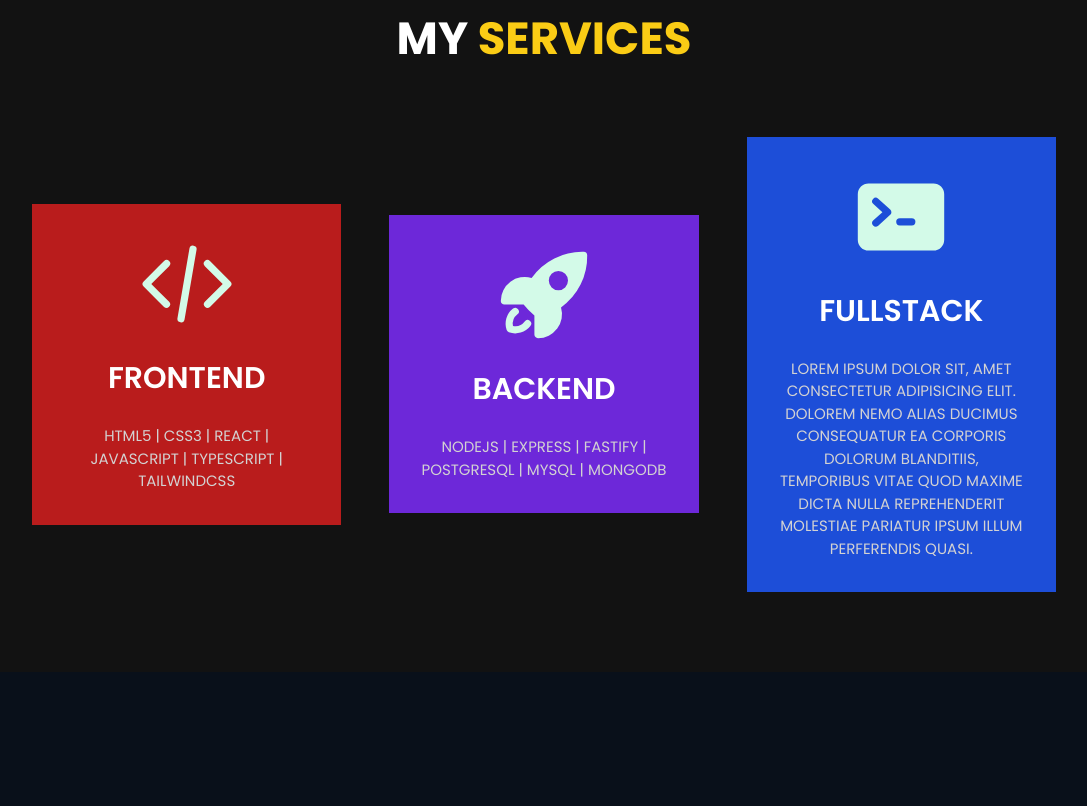
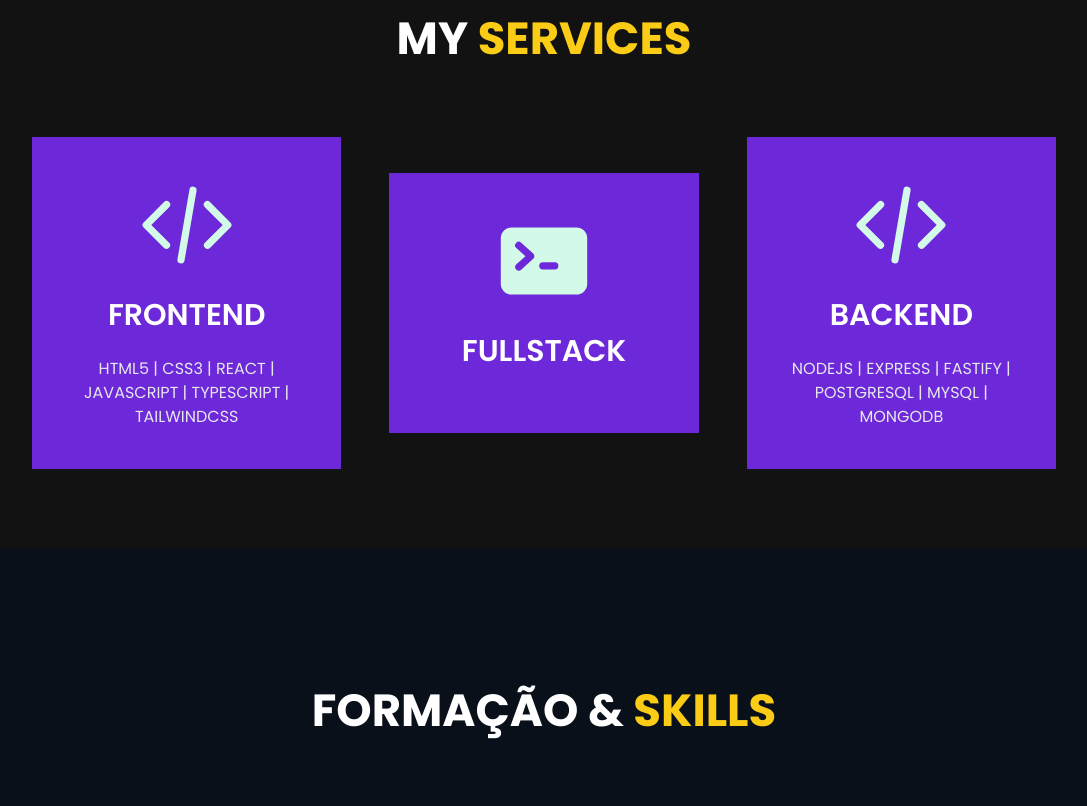
Before and after one commit to ismaelsoares/ismadev, a Next.js app: page / in a window 1280 px wide. Shown: the part 1820-2626 px from the top of the page, without its empty margins (96-1183 px from the left). Built offline with nearby package versions, Linux system fonts and the light colour scheme.

Commit message:
Componentization props ServiceCard on Services

```diff
--- a/components/Hero.tsx
+++ b/components/Hero.tsx
@@ -17,7 +17,7 @@ export const Hero = () => {
   return (
     <div className="h-[88vh] bg-[url('/images/banner.jpg')] mt-[10vh] bg-cover bg-center">
       <Particle />
-      <div className=" w-[80%] grid-cols-1 mx-auto grid lg:grid-cols-2 gap-[3rem] h-[100%] items-center">
+      <div className="w-4/5 grid-cols-1 mx-auto grid lg:grid-cols-2 gap-12 h-full items-center">
         <motion.div
           variants={fadeIn("down", 0.4)}
           initial="hidden"
--- a/components/Services.tsx
+++ /dev/null
@@ -1,57 +0,0 @@
-import {
-   CodeBracketIcon,
-   CommandLineIcon,
-   RocketLaunchIcon
-} from "@heroicons/react/20/solid"
-
-export const Services = () => {
-   return (
-      <div id="services" className="bg-[#121212] pt-[4rem] md:pt-[8rem] pb-[5rem]">
-         <p className="heading">
-            My <span className="text-yellow-400">Services</span>
-         </p>
-         <div className="grid grid-cols-1 md:grid-cols-2 lg:grid-cols-3 w-[80%]
-         mx-auto items-center gap-[3rem] mt-[4rem] text-white">
-
-            <div data-aos='fade-right'>
-               <div className="bg-red-700 hover:scale-110 transform transition-all
-               duration-300 hover:rotate-6 uppercase font-semibold text-center p-[2rem]">
-                  <CodeBracketIcon className="w-[6rem] h-[6rem] mx-auto text-[#d3fae8]" />
-                  <h1 className="text-[20px] md:text-[30px] mt-[1.5rem] mb-[1.5rem]">
-                     Frontend
-                  </h1>
-                  <p className="text-[15px] text-[#d3d2d2] font-normal">
-                     HTML5 | CSS3 | React | Javascript | TypeScript | TailwindCSS
-                  </p>
-               </div>
-            </div>
-
-            <div data-aos='zoom-in' data-aos-delay='300'>
-               <div className="bg-violet-700 hover:scale-110 transform transition-all
-               duration-300 uppercase font-semibold text-center p-[2rem]">
-                  <RocketLaunchIcon className="w-[6rem] h-[6rem] mx-auto text-[#d3fae8]" />
-                  <h1 className="text-[20px] md:text-[30px] mt-[1.5rem] mb-[1.5rem]">
-                     Backend
-                  </h1>
-                  <p className="text-[15px] text-[#d3d2d2] font-normal">
-                     NodeJS | Express | Fastify | PostGreSQL | MySQL | MongoDB
-                  </p>
-               </div>
-            </div>
-
-            <div data-aos='fade-left' data-aos-delay='500'>
-               <div className="bg-blue-700 hover:scale-110 transform transition-all
-               duration-300 hover:rotate-6 uppercase font-semibold text-center p-[2rem]">
-                  <CommandLineIcon className="w-[6rem] h-[6rem] mx-auto text-[#d3fae8]" />
-                  <h1 className="text-[20px] md:text-[30px] mt-[1.5rem] mb-[1.5rem]">
-                     Fullstack
-                  </h1>
-                  <p className="text-[15px] text-[#d3d2d2] font-normal">
-                     Lorem ipsum dolor sit, amet consectetur adipisicing elit. Dolorem nemo alias ducimus consequatur ea corporis dolorum blanditiis, temporibus vitae quod maxime dicta nulla reprehenderit molestiae pariatur ipsum illum perferendis quasi.
-                  </p>
-               </div>
-            </div>
-         </div>
-      </div>
-   )
-}
--- /dev/null
+++ b/components/Services/Icon.tsx
@@ -0,0 +1,13 @@
+import * as HeroIcon from "@heroicons/react/20/solid";
+import { ComponentProps } from "react";
+
+type IconProps = {
+  name: keyof typeof HeroIcon;
+} & ComponentProps<typeof HeroIcon.AcademicCapIcon>;
+
+export const Icon = ({ name, ...props }: IconProps) => {
+  const IconComponent = HeroIcon[name];
+  return (
+    <IconComponent {...props} className="w-24 h-24 mx-auto text-[#d3fae8]" />
+  );
+};
--- /dev/null
+++ b/components/Services/ServiceCard.tsx
@@ -0,0 +1,33 @@
+import * as HeroIcon from "@heroicons/react/20/solid";
+import { ComponentProps } from "react";
+
+type ServiceCardProps = {
+  name: keyof typeof HeroIcon;
+  title: string;
+  skills: string;
+} & ComponentProps<typeof HeroIcon.AcademicCapIcon>;
+export const ServiceCard = ({
+  name,
+  title,
+  skills,
+  ...props
+}: ServiceCardProps) => {
+  const IconComponent = HeroIcon[name];
+  return (
+    <div>
+      <div data-aos="zoom-in" data-aos-delay="300">
+        <div
+          className="bg-violet-700 hover:scale-110 transform transition-all
+               duration-300 uppercase font-semibold text-center p-10"
+        >
+          <IconComponent
+            {...props}
+            className="w-24 h-24 mx-auto text-[#d3fae8]"
+          />
+          <h1 className="text-xl md:text-3xl mt-6 mb-6">{title}</h1>
+          <p className="text-base text-gray-200 font-normal">{skills}</p>
+        </div>
+      </div>
+    </div>
+  );
+};
--- /dev/null
+++ b/components/Services/Services.tsx
@@ -0,0 +1,35 @@
+import {
+  CodeBracketIcon,
+  CommandLineIcon,
+  RocketLaunchIcon,
+} from "@heroicons/react/20/solid";
+import { ServiceCard } from "./ServiceCard";
+
+export const Services = () => {
+  return (
+    <div
+      id="services"
+      className="bg-[#121212] pt-[4rem] md:pt-[8rem] pb-[5rem]"
+    >
+      <p className="heading">
+        My <span className="text-yellow-400">Services</span>
+      </p>
+      <div
+        className="grid grid-cols-1 md:grid-cols-2 lg:grid-cols-3 w-[80%]
+         mx-auto items-center gap-[3rem] mt-[4rem] text-white"
+      >
+        <ServiceCard
+          name="CodeBracketIcon"
+          title="Frontend"
+          skills="HTML5 | CSS3 | React | Javascript | TypeScript | TailwindCSS"
+        />
+        <ServiceCard name="CommandLineIcon" title="Fullstack" skills="" />
+        <ServiceCard
+          name="CodeBracketIcon"
+          title="Backend"
+          skills="NodeJS | Express | Fastify | PostGreSQL | MySQL | MongoDB"
+        />
+      </div>
+    </div>
+  );
+};
--- a/package.json
+++ b/package.json
@@ -20,6 +20,7 @@
     "react-scroll": "^1.9.0",
     "react-tsparticles": "^2.12.2",
     "react-type-animation": "^3.2.0",
+    "tailwind-merge": "^2.2.2",
     "tsparticles-engine": "^2.12.0",
     "tsparticles-slim": "^2.12.0"
   },
--- a/pages/index.tsx
+++ b/pages/index.tsx
@@ -5,7 +5,7 @@ import { Hero } from "@/components/Hero";
 import { MobileNav } from "@/components/MobileNav";
 import { Nav } from "@/components/Nav";
 import { Projects } from "@/components/Projects";
-import { Services } from "@/components/Services";
+import { Services } from "@/components/Services/Services";
 import { Skills } from "@/components/Skills/Skills";
 import { Testimonial } from "@/components/Testimonial";
 import { useEffect, useState } from "react";
```
Also changed, not shown: 1 other file (tests, documents, lock files or other folders). Lines whose indentation alone changed are shown as unchanged.
